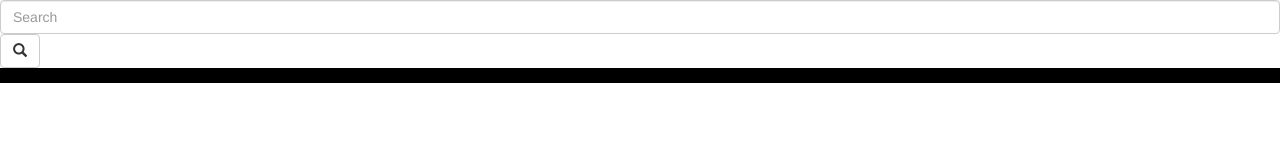
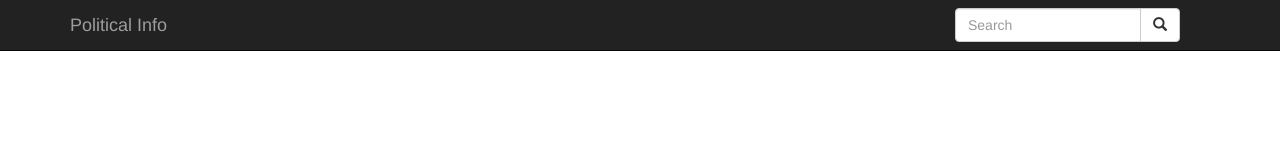
Before and after one commit to thomasperez37/politics, a plain HTML site: page index.html in a window 1280 px wide. Drawn offline with nearby package versions, Linux system fonts and the light colour scheme.

Commit message:
fixed append bug

```diff
--- a/index.html
+++ b/index.html
@@ -24,10 +24,25 @@
 <body>
     <!-- Navigation Bar -->
 
-    <input type="text" class="form-control" placeholder="Search" name="srch-term" id="srch-term">
-    <div class="input-group-btn">
-        <button id="search" class="btn btn-default" type="submit"><span class="glyphicon glyphicon-search"></span></button>
-    </div>
+    <nav class="navbar navbar-inverse navbar-fixed-top" role="navigation">
+        <div class="container">
+            <div class="navbar-header">
+                <a class="navbar-brand" href="#">Political Info</a>
+            </div>
+            <div class="collapse navbar-collapse" id="bs-example-navbar-collapse-1">
+                <div class="col-sm-3 col-md-3 pull-right">
+                    <div class="navbar-form" role="search">
+                        <div class="input-group">
+                            <input type="text" class="form-control" placeholder="Search" name="srch-term" id="srch-term">
+                            <div class="input-group-btn">
+                                <button id="search" class="btn btn-default" type="submit"><span class="glyphicon glyphicon-search"></span></button>
+                            </div>
+                        </div>
+                    </div>
+                </div>
+            </div>
+        </div>
+    </nav>
 
 
     <!-- List -->
--- a/script.js
+++ b/script.js
@@ -1,6 +1,7 @@
 $(document).ready(function() {
     $("#search").click(function() {
         var searchTerm = $("#srch-term").val();
+        $("#list3").html("");
         callCivicsAPIWithSearchTermB(searchTerm);
     });
 });
```
